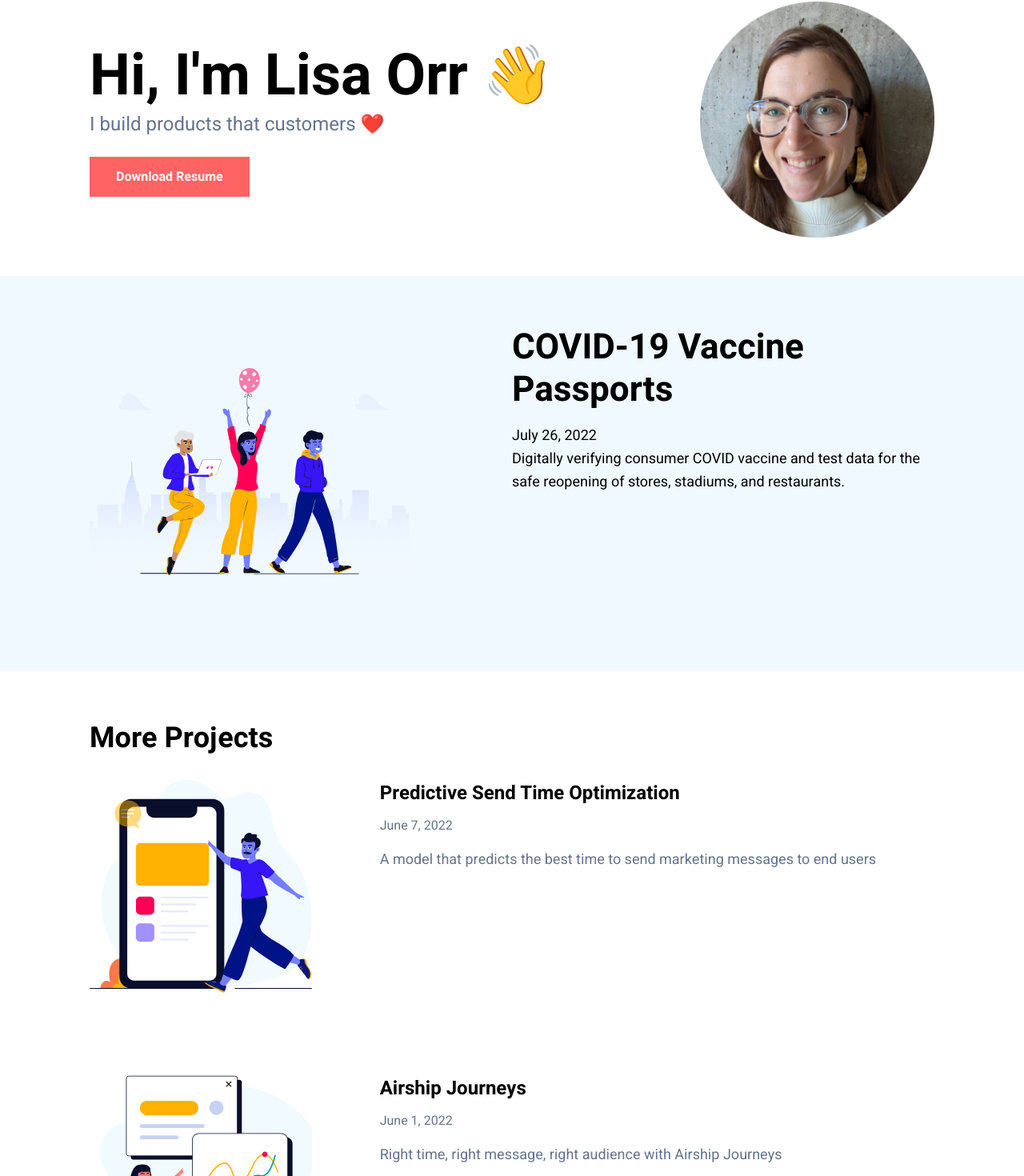
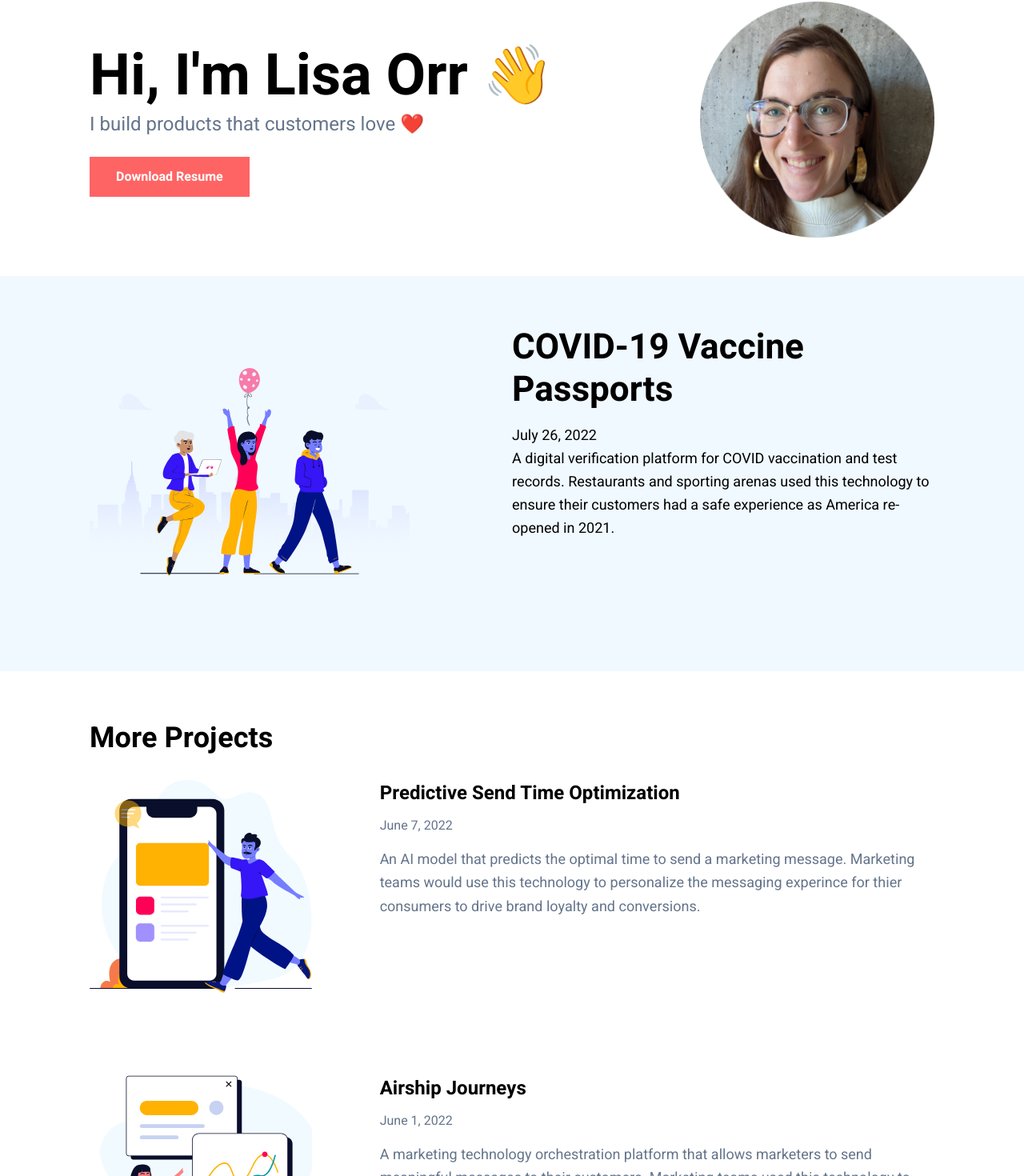
Before and after one commit to lisafeets/lisafeets_portfolio, a Next.js app: page / in a window 1280 px wide. Shown: the part 118-1588 px from the top of the page at 80% size. Built offline with nearby package versions, Linux system fonts and the light colour scheme.

Commit message:
about and vax

```diff
--- a/_posts/journeys.md
+++ b/_posts/airship_journeys.md
@@ -1,6 +1,6 @@
 ---
 title: 'Airship Journeys'
-excerpt: 'Right time, right message, right audience with Airship Journeys'
+excerpt: 'A marketing technology orchestration platform that allows marketers to send meaningful messages to their customers. Marketing teams used this technology to measure, optimze and refine conversions through the customer lifecycle.'
 coverImage: '/assets/blog/journeys/crosschannel.svg'
 date: '2022-06-01T05:35:07.322Z'
 author:
--- a/_posts/copilot.md
+++ b/_posts/copilot_mentorship_program.md
@@ -1,6 +1,6 @@
 ---
 title: 'Copilot Academy Mentorship Program'
-excerpt: 'Grassroots mentorship program empowering mentees to pitch mentors'
+excerpt: 'A company-sponsored mentorship program rooted in mentees formally pitching mentors for guidance on a 3-month project or initiative. Built from grassroots efforts, adopted and promoted by the HR team to drive employee engagement, retention, and recruitment.'
 coverImage: '/assets/blog/copilot/co-pilot.svg'
 date: '2022-05-26T05:35:07.322Z'
 author:
--- a/_posts/sendtime.md
+++ b/_posts/preditive_send_time.md
@@ -1,6 +1,6 @@
 ---
 title: 'Predictive Send Time Optimization'
-excerpt: 'A model that predicts the best time to send marketing messages to end users'
+excerpt: 'An AI model that predicts the optimal time to send a marketing message. Marketing teams would use this technology to personalize the messaging experince for thier consumers to drive brand loyalty and conversions.'
 coverImage: '/assets/blog/journeys/optimize-send.svg'
 date: '2022-06-07T05:35:07.322Z'
 author:
@@ -35,11 +35,9 @@ With backing from stakeholders, I began building the predictive send time soluti
 ### Customer discovery
 We spoke with several customers about their timing strategies and how they decide when the best time to engage might be. All of the customers we spoke with expressed interest in a Best Time model for the opportunity to save themselves time and potentially increase the direct open rate of the messages being sent.
 
-
 ### Model design
 
 We took several different approaches in developing this model and our concept of what problem we were solving for evolved over time. Our goal with model exploration was to predict when a user will open an app by learning over their previous opening behavioural patterns.
-
 
 ### Productizing the Send Time solution
 
--- a/_posts/vaxpass.md
+++ b/_posts/vaccine_passport.md
@@ -1,6 +1,6 @@
 ---
 title: 'COVID-19 Vaccine Passports'
-excerpt: 'Digitally verifying consumer COVID vaccine and test data for the safe reopening of stores, stadiums, and restaurants.'
+excerpt: 'A digital verification platform for COVID vaccination and test records. Restaurants and sporting arenas used this technology to ensure their customers had a safe experience as America re-opened in 2021.'
 coverImage: '/assets/blog/vaxpass/vaxpass.svg'
 date: '2022-07-26T05:35:07.322Z'
 author:
@@ -27,16 +27,13 @@ A digital verification platform for COVID vaccination and test records. Restaura
 
 ## Execution
 
-When the COVID vaccines started to roll out, businesses were itching to get customers back in their stores/restaurants/planes/arenas. Unfortunately, not everyone was on board with vaccinating against COVID leading to doubt on whether your fellow relative/coworker/passenger/fan was actually vaccinated.
+When COVID vaccines started to roll out in 2020, businesses were itching to get customers back in their stores/restaurants/planes/arenas. Unfortunately, not all Americans were on board with vaccinating against COVID. This lead to doubt on whether your fellow relative/coworker/passenger/fan was actually vaccinated.
 
-Complicating this further were new requirments on COVID vaccination status to gain access to events or social spaces. And what evidence did we have to prove our COVID vaccination status? A piece of paper... so easily forged a whole wild market emerged to make a quick buck on enabling vaccine-shy Americans to freely reenter society without ever recieving the jab.
+Complicating this further were new requirments on COVID vaccination status to gain access to events or social spaces. And what evidence did we have to prove our COVID vaccination status? A piece of paper... so easily forged a whole wild market emerged to make a quick buck on enabling vaccine-shy Americans to freely re-enter society without ever recieving the jab.
 
-And so the COVID vaccine passport opportunity was born. Human API was uniquely positioned to verify whether consumers had actually recieved the COVID vaccine (or even COVID tests) with digital medical records. And because we were positioned so well, we heard for hundreds of companies interested in entering the newest hottest vertical of 2021.
+And so the COVID vaccine passport opportunity was born. Human API was uniquely positioned to verify whether consumers had actually recieved the COVID vaccine (or even COVID tests) with digital medical records. And because we were positioned so well, we heard from hundreds of companies interested in entering the newest hottest business opportunity of 2021.
 
-In this instance, the market chased the product but the market didn't know what it really wanted. How long would this market opportunity last? What level of confidence do consumers and businesses need on digital verification? Can you verify everyone we need to verify? And what the heck is HIPAA anyway??
-
-And so our work began. There's much to say on implementation itself but it pales in comparison to the amount of market uncertainty we needed to consider at every stage of our discovery and delivery process.
-
+To capitalize on this emerging market, we created new user flows and new integrations to ensure that pateints would be able to easily find and connect with their COVID vaccine provider. We delivered patient COVID data to our customers with extrememe care for privacy and security. And all the while, I kept our eye on the market and advised (internally and externally) the continuing viability of the COVID market as each new wave came and passed.
 
 ---
 
@@ -51,3 +48,4 @@ And so our work began. There's much to say on implementation itself but it pales
 * **Helped America repoen safely during ongoing COVID waves** Remember how easily COVID vaccine cards were forged? Our technology ensured consumers were really truly vaccinated.
 * **Connected thousands patients to their COVID vaccine records** Did you get your vaccine at your doctor's office? No? Nobody did. And we did the legwork to make it possible for you to find your records even if you got the shot in a parking lot.
 * **Made the product do the heavy lifting** We took a generalized product solution (get your medical records!) to a personalized, verticalized OOTB usecase (get your COVID vaccine records!) that our support team could spin up in minutes.
+* **Ensured the safety of employees our own company offsite** Human API hosted an offsite in Yosemite in Decmember of 2021 right before the Omicron wave. We used our own Vaccine Passport solution to ensure everyone attending was vaccined or tested negative. Zero people contracted COVID at the offsite.
--- a/components/intro.js
+++ b/components/intro.js
@@ -8,7 +8,7 @@ export default function Intro() {
         <h1 className="text-6xl md:text-7xl font-bold leading-tight">
           Hi, I'm Lisa Orr 👋<br />
         </h1>
-        <p className="text-2xl block text-slate-500">I build products that customers ❤️</p>
+        <p className="text-2xl block text-slate-500">I build products that customers love ❤️</p>
         <a href="/assets/resume/lisafeets_resume.pdf"
           className="bg-accent-1 hover:bg-white hover:text-accent-1 border border-accent-1 text-white font-bold py-3 px-12 lg:px-8 duration-200 transition-colors mt-6 inline-block"
         >
--- a/pages/about.js
+++ b/pages/about.js
@@ -22,10 +22,9 @@ const About = () => {
                           Hi, I'm Lisa (aka lisafeets)!
                         </h1>
                         <p className="text-lg block text-slate-500 mb-4">My journey into product management started like everyone else... not in product! I spent
-                           many years in academia studying animals (coots! lizards! damselfies!) and human evolution. I've got some pretty silly bonobo stories
-                           if you'd like to hear them. </p>
-                        <p className="text-lg block text-slate-500 mb-4">My introduction into the was through data science. I learned a lot about how tech companies work but mostly that I wanted more of a say on what we decided to build,
-                           not just the how. And so I moved into product management! And here we are!</p>
+                           many years in academia studying animals (coots! lizards! damselfies!) and human evolution. I've picked up some pretty silly animal stories along the way. </p>
+                        <p className="text-lg block text-slate-500 mb-4">I jumped from academia straight into a data science role. I learned a lot about how tech companies work but mostly
+                          that I wanted more of a say on what we decided to build, not just the how. And so I moved into product management and have had a lot of fun creating software.</p>
                         <p className="text-lg block text-slate-500 mb-4">Besides product life, I also enjoy watching water flow while sitting on a dock, twirling in a marching band,
                            and reading too many Jack Reacher novels.</p>
                         <p className="text-lg block text-slate-500 mb-4">If you're wondering where the nickname "lisafeets" came from... welp you'll just have to drop me a line and ask :D</p>
```
Also changed, not shown: 2 other files (tests, documents, lock files or other folders).
